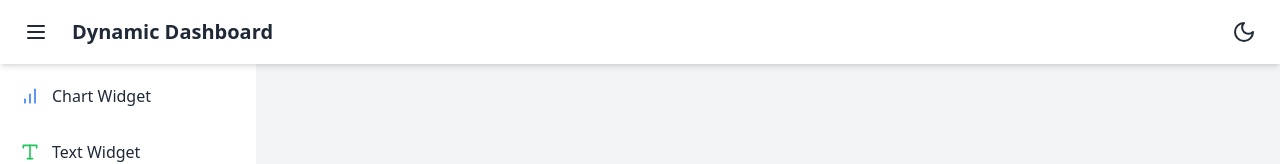
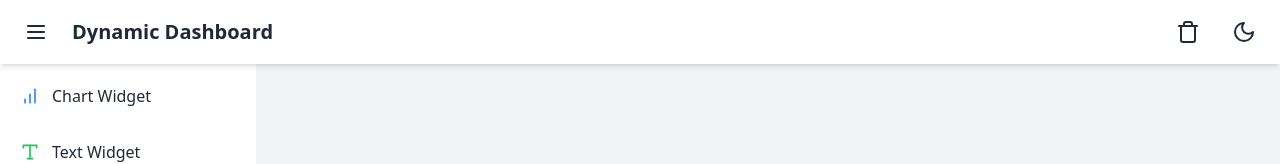
Before and after one commit to Bavananthan/widget-dashboard, a React (Vite) app: page / in a window 1280 px wide. Shown: the top 164 px of the page. Built offline with nearby package versions, Linux system fonts and the light colour scheme.

Commit message:
add delete button

```diff
--- a/src/components/Navbar.jsx
+++ b/src/components/Navbar.jsx
@@ -1,14 +1,20 @@
 import React from 'react';
-import { Menu, Sun, Moon } from 'lucide-react';
+import { Menu, Sun, Moon, Trash } from 'lucide-react';
 import { useDashboard } from '../context/DashboardContext';
 
 export default function Navbar() {
   const { state, dispatch } = useDashboard();
 
+  // Function to clear the local storage
+  const handleClearData = () => {
+    localStorage.clear(); // Clears all data in localStorage
+    dispatch({ type: 'RESET_DASHBOARD' }); // Optionally, dispatch an action to reset the dashboard state
+  };
+
   return (
-    <nav className={`h-16 flex-shrink-0 ${
-      state.isDarkMode ? 'bg-gray-800 text-white' : 'bg-white text-gray-800'
-    } shadow-md z-20`}>
+    <nav
+      className={`h-16 flex-shrink-0 ${state.isDarkMode ? 'bg-gray-800 text-white' : 'bg-white text-gray-800'} shadow-md z-20`}
+    >
       <div className="h-full flex items-center justify-between px-4">
         <div className="flex items-center space-x-4">
           <button
@@ -19,13 +25,27 @@ export default function Navbar() {
           </button>
           <h1 className="text-xl font-bold">Dynamic Dashboard</h1>
         </div>
+
+        <div className="flex items-center space-x-4">
+          {/* Clear button */}
+          <button
+            onClick={handleClearData}
+            className="p-2 rounded-lg hover:bg-red-700 transition-colors"
+            title="Clear Data"
+          >
+            <Trash size={24} />
+          </button>
+
+          {/* Theme toggle button */}
           <button
             onClick={() => dispatch({ type: 'TOGGLE_THEME' })}
             className="p-2 rounded-lg hover:bg-gray-200 dark:hover:bg-gray-700 transition-colors"
+            title="Toggle Theme"
           >
             {state.isDarkMode ? <Sun size={24} /> : <Moon size={24} />}
           </button>
         </div>
+      </div>
     </nav>
   );
 }
--- a/src/context/DashboardContext.jsx
+++ b/src/context/DashboardContext.jsx
@@ -11,6 +11,7 @@ const SET_WIDGETS = 'SET_WIDGETS';
 const SET_LAYOUTS = 'SET_LAYOUTS';
 const SET_IS_DARK_MODE = 'SET_IS_DARK_MODE';
 const SET_IS_SIDEBAR_OPEN = 'SET_IS_SIDEBAR_OPEN';
+const RESET_DASHBOARD = 'RESET_DASHBOARD';
 
 const DashboardContext = createContext();
 
@@ -47,6 +48,12 @@ function dashboardReducer(state, action) {
       return { ...state, isDarkMode: action.payload };
     case SET_IS_SIDEBAR_OPEN:
       return { ...state, isSidebarOpen: action.payload };
+      case 'RESET_DASHBOARD':
+  return {
+    ...state,
+    widgets: [],
+    layouts: [],
+  };
     default:
       return state;
   }
```
Lines whose indentation alone changed are shown as unchanged.
